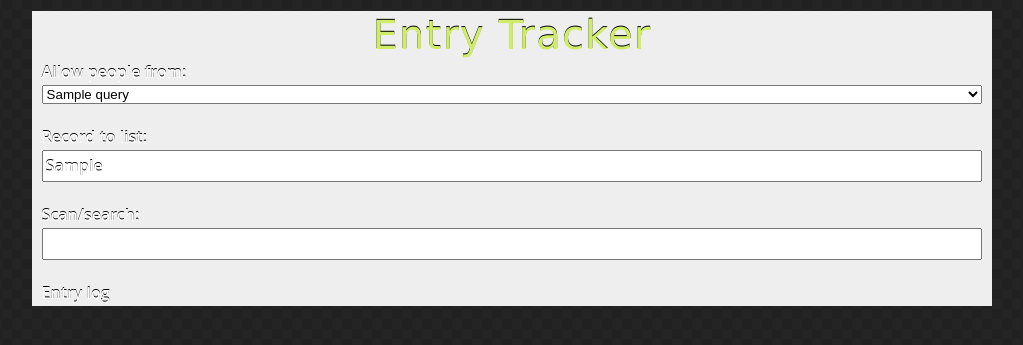
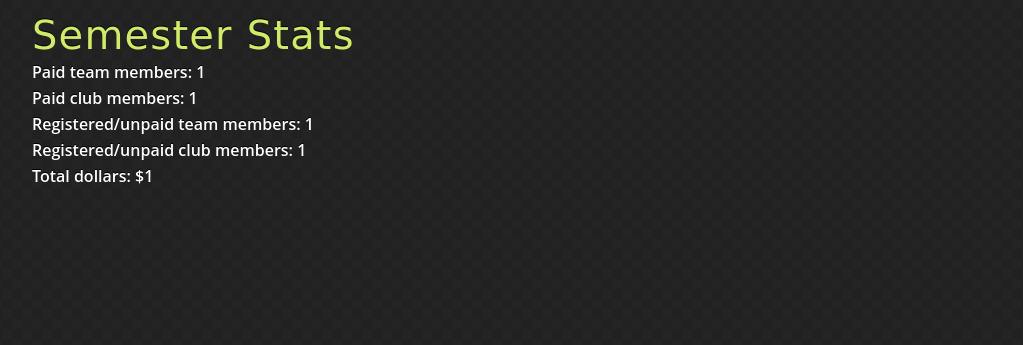
Before and after one commit to Hovercross/uconnballroom, a Django app: template dashboard/templates/dashboard_index.html in a window 1280 px wide. Shown: the part 161-506 px from the top of the page, without its empty margins (248-1271 px from the left). Run offline with Django 3.2, Linux system fonts and the light colour scheme; the template is opened without the code that fills it: most values are stand-ins (such as "Sample title", 1, 10 or a date in 2020); some libraries are stand-ins or nearby versions.

Commit message:
Put some other useful stuff in the dashboard

```diff
--- a/dashboard/templates/dashboard_index.html
+++ b/dashboard/templates/dashboard_index.html
@@ -4,26 +4,18 @@
 {% block headextra %}
 	{{ block.super }}
 
-	<script type="text/javascript" src="{% static 'js/dashboard_index.js' %}"></script>
 {% endblock %}
 
 {% block content %}
-<div class="span-8 dashboardBlock" id="clubEntry">
-	<h1>Entry Tracker</h1>
-	<form method="POST" action="{% url 'dashboard.views.tracker.record_entry' %}" id="entry_tracker_form">
-		{% csrf_token %}
-		<p><label for="club_verify_list">Allow people from:</label><br />
-			<select name="verify_list" id="verify_list">
-				{% for ql in query_lists %}
-					<option value="{{ ql.slug }}"{% if ql.slug == 'club-entry' %} selected="selected"{% endif %}>{{ ql.name }}</option>
-				{% endfor %}
-			</select>
-		<p><label for="club_entry_list">Record to list:</label><br /><input id="club_entry_list" type="text" value="{{ default_club_entry_list }}" name="record_list" /></p>
-
-		<p><label for="club_entry_input">Scan/search:</label><br /><input id="club_entry" type="text" class="autocomplete" name="entry_code" /></p>
-	</form>
-	<label for="club_entry_log">Entry log</label>
-	<div><ul id="club_entry_log"/></div>
+<div class="span-8">
+	<h1>Semester Stats</h1>
+	<ul>
+		<li>Paid team members: {{ team_paid }}</li>
+		<li>Paid club members: {{ club_paid }}</li>
+		<li>Registered/unpaid team members: {{ team_unpaid }}</li>
+		<li>Registered/unpaid club members: {{ club_unpaid }}</li>
+		<li>Total dollars: ${{ total_paid }}</li>
+	</ul>
 </div>
 
 {% endblock %}
```
Also changed, not shown: dashboard/views/index.py (+20 -3 lines).
